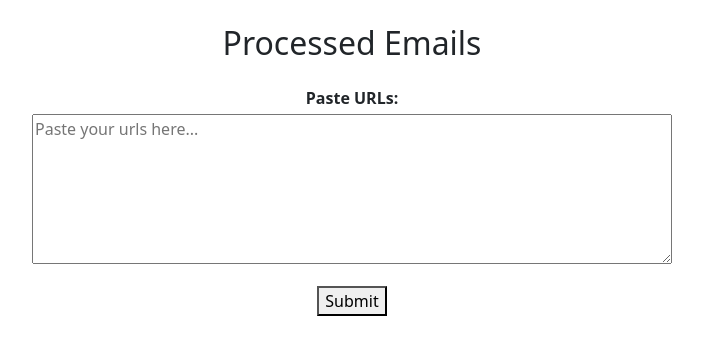
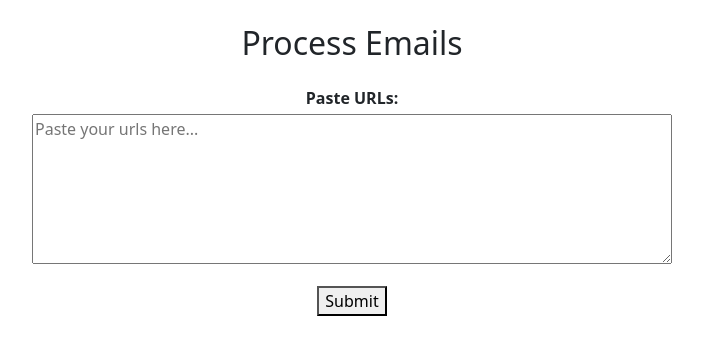
Before and after one commit to JohnE10/local-business-extension, a Next.js app: page /processEmails in a window 1280 px wide. Shown: the top 354 px of the page, without its empty margins (288-991 px from the left). Built offline with nearby package versions, Linux system fonts and the light colour scheme.

Commit message:
Tidied up

```diff
--- a/pages/processEmails.js
+++ b/pages/processEmails.js
@@ -210,7 +210,7 @@ const processEmails = () => {
     return (
 
         <div>
-            <h2 className='text-center my-4'>Processed Emails</h2>
+            <h2 className='text-center my-4'>Process Emails</h2>
 
             {emailList.length < 1 && contactEmailList < 1 && noEmailList.length < 1 &&
                 <div className='text-center'>
```
Also changed, not shown: components/BootstrapModal.js (+8 -2 lines).
